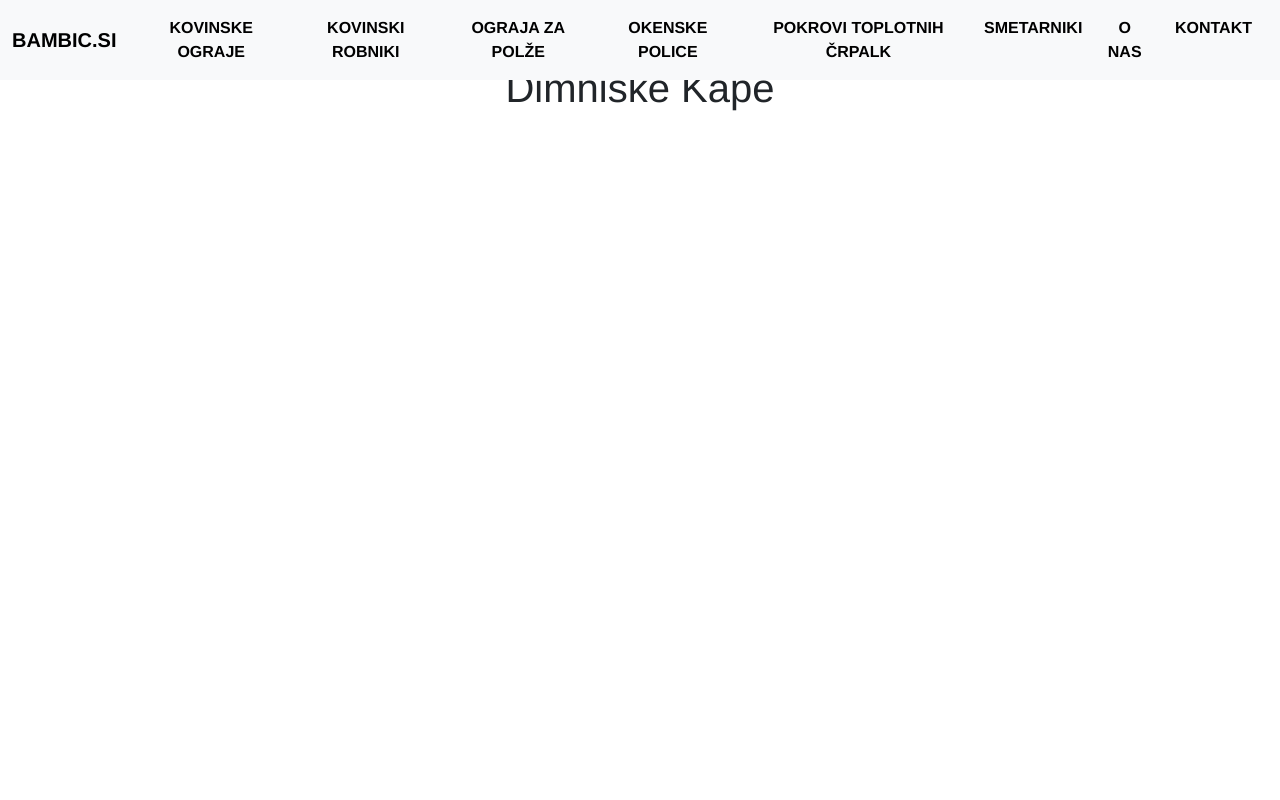
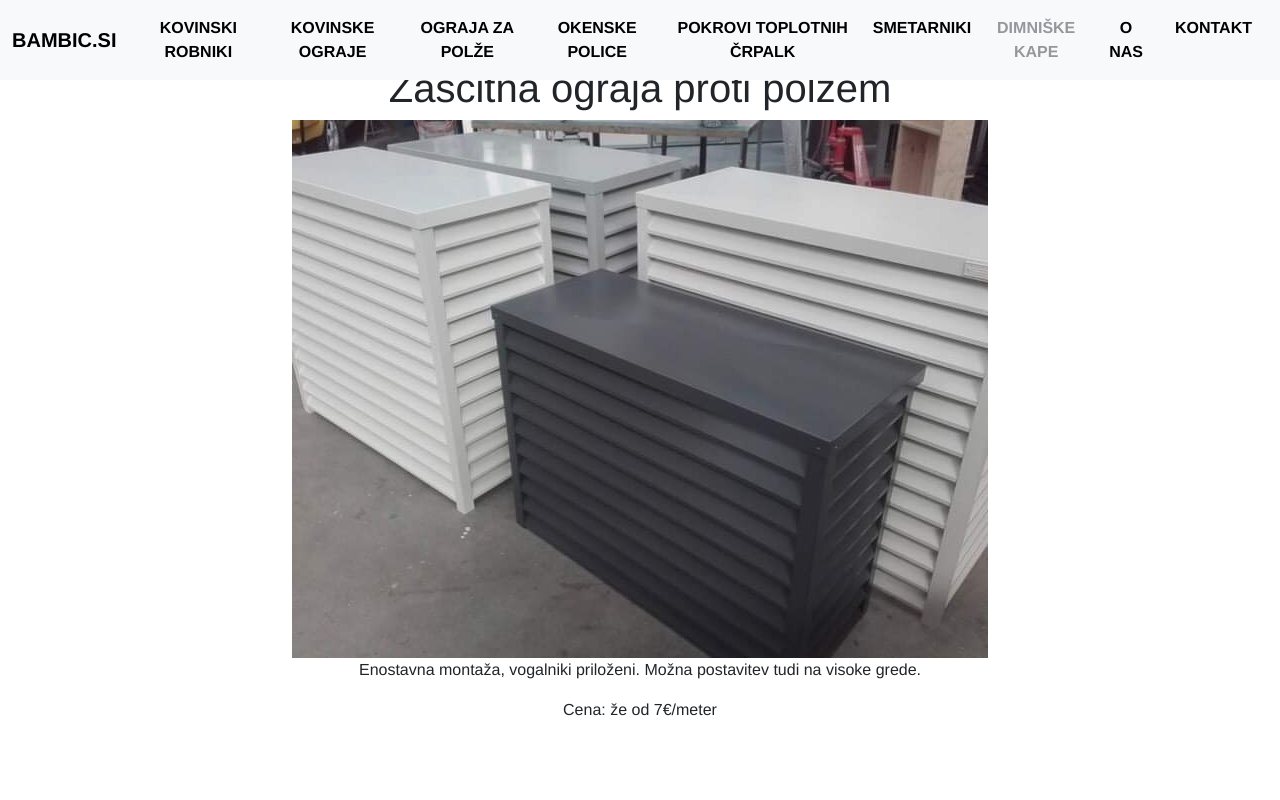
Before and after one commit to blaz-k/bambic, a Vue app: page /dimniske-kape in a window 1280 px wide. Shown: the top 800 px of the page. Built offline with nearby package versions, Linux system fonts and the light colour scheme; a web font is replaced by a local one.

Commit message:
showing content in all components, order changes in index.js;

```diff
--- a/src/App.vue
+++ b/src/App.vue
@@ -26,13 +26,13 @@
           <div class="collapse navbar-collapse" id="navbarCollapse">
             <ul class="navbar-nav me-auto mb-2 mb-md-0">
               <li class="nav-item">
-                <router-link class="nav-link" :to="{ name: 'KovinskeOgraje' }"
-                  >Kovinske Ograje</router-link
+                <router-link class="nav-link" :to="{ name: 'KovinskiRobniki' }"
+                  >Kovinski Robniki</router-link
                 >
               </li>
               <li class="nav-item">
-                <router-link class="nav-link" :to="{ name: 'KovinskiRobniki' }"
-                  >Kovinski Robniki</router-link
+                <router-link class="nav-link" :to="{ name: 'KovinskeOgraje' }"
+                  >Kovinske Ograje</router-link
                 >
               </li>
               <li class="nav-item">
@@ -53,6 +53,11 @@
               <li class="nav-item">
                 <router-link class="nav-link" :to="{ name: 'Smetarniki' }"
                   >Smetarniki</router-link
+                >
+              </li>
+              <li class="nav-item">
+                <router-link class="nav-link" :to="{ name: 'DimniskeKape' }"
+                  >Dimniške Kape</router-link
                 >
               </li>
             </ul>
--- a/src/store/index.js
+++ b/src/store/index.js
@@ -61,24 +61,6 @@ export default createStore({
       },
       {
         id: 3,
-        name: "Pokrovi za toplotne črpalke",
-        imgUrl: require("@/assets/img/dark-background.jpeg"),
-        details: [""],
-        cena: "že od 300 €",
-        text: "Zaščita za zunanjo enoto toplotne črpalke ali klime. Ohišje narejeno iz aluminija. Na voljo več različnih barv in materialov.",
-      },
-      {
-        id: 4,
-        name: "Smetarniki",
-        imgUrl: require("@/assets/img/smetarniki/smetarnik1.jpg"),
-        details: [""],
-        cena: "že od 350€/kos",
-        text: `Odprt smetarnik na kolesih (ograja okoli vašega smetnjaka) ali pa klasičen z vratci. Če bi radi zakrili smetnjake na lep in eleganten
-        način in nanj obesili morda korita za rože. vIzdelan iz ALU profilov in ALU pločevine(možno v večih barvah). Spodaj ima tudi kolesca za premikanje.
-        Odporen na vse vremenske razmere. `,
-      },
-      {
-        id: 5,
         name: "Zaščitna ograja proti polžem",
         imgUrl: require("@/assets/img/crpalke/crpalka1.jpg"),
         details: [
@@ -89,9 +71,8 @@ export default createStore({
         cena: "že od 7€/meter ",
         text: "Enostavna montaža, vogalniki priloženi. Možna postavitev tudi na visoke grede.",
       },
-
       {
-        id: 6,
+        id: 4,
         name: "Okenske police iz pločevine",
         imgUrl: require("@/assets/img/ograje/ograja.jpg"),
         details: [
@@ -103,7 +84,26 @@ export default createStore({
         text: "Po naročilu izdelane okenske police",
       },
       {
+        id: 5,
+        name: "Pokrovi za toplotne črpalke",
+        imgUrl: require("@/assets/img/dark-background.jpeg"),
+        details: [""],
+        cena: "že od 300 €",
+        text: "Zaščita za zunanjo enoto toplotne črpalke ali klime. Ohišje narejeno iz aluminija. Na voljo več različnih barv in materialov.",
+      },
+      {
         id: 6,
+        name: "Smetarniki",
+        imgUrl: require("@/assets/img/smetarniki/smetarnik1.jpg"),
+        details: [""],
+        cena: "že od 350€/kos",
+        text: `Odprt smetarnik na kolesih (ograja okoli vašega smetnjaka) ali pa klasičen z vratci. Če bi radi zakrili smetnjake na lep in eleganten
+        način in nanj obesili morda korita za rože. vIzdelan iz ALU profilov in ALU pločevine(možno v večih barvah). Spodaj ima tudi kolesca za premikanje.
+        Odporen na vse vremenske razmere. `,
+      },
+
+      {
+        id: 7,
         name: "Dimniške kape",
         imgUrl: require("@/assets/img/ograje/ograja.jpg"),
         details: [
--- a/src/views/DimniskeKape.vue
+++ b/src/views/DimniskeKape.vue
@@ -1,12 +1,20 @@
 <template>
   <div>
-    <h1>Dimniške Kape</h1>
+    <h1>{{ products[2].name }}</h1>
+    <img :src="products[2].imgUrl" alt="" />
+    <p class="text">{{ products[2].text }}</p>
+    <p class="cena">Cena: {{ products[2].cena }}</p>
   </div>
 </template>
 
 <script>
+import { mapState } from "vuex";
+
 export default {
   name: "DimniskeKape",
+  computed: {
+    ...mapState(["products"]),
+  },
 };
 </script>
 
--- a/src/views/OgrajaPolzi.vue
+++ b/src/views/OgrajaPolzi.vue
@@ -1,9 +1,9 @@
 <template>
   <div>
-    <h1>{{ products[4].name }}</h1>
-    <img :src="products[4].imgUrl" alt="" />
-    <p class="text">{{ products[4].text }}</p>
-    <p class="cena">Cena: {{ products[4].cena }}</p>
+    <h1>{{ products[2].name }}</h1>
+    <img :src="products[2].imgUrl" alt="" />
+    <p class="text">{{ products[2].text }}</p>
+    <p class="cena">Cena: {{ products[2].cena }}</p>
   </div>
 </template>
 
--- a/src/views/OkenskePolice.vue
+++ b/src/views/OkenskePolice.vue
@@ -1,11 +1,19 @@
 <template>
   <div>
-    <h1>Okenske Police</h1>
+    <h1>{{ products[3].name }}</h1>
+    <img :src="products[3].imgUrl" alt="" />
+    <p class="text">{{ products[3].text }}</p>
+    <p class="cena">Cena: {{ products[3].cena }}</p>
   </div>
 </template>
 <script>
+import { mapState } from "vuex";
+
 export default {
   name: "OkenskePolice",
+  computed: {
+    ...mapState(["products"]),
+  },
 };
 </script>
 
--- a/src/views/PokroviToplotnih.vue
+++ b/src/views/PokroviToplotnih.vue
@@ -1,11 +1,19 @@
 <template>
   <div>
-    <h1>Pokrovi toplotnih črpalk</h1>
+    <h1>{{ products[4].name }}</h1>
+    <img :src="products[4].imgUrl" alt="" />
+    <p class="text">{{ products[4].text }}</p>
+    <p class="cena">Cena: {{ products[4].cena }}</p>
   </div>
 </template>
 <script>
+import { mapState } from "vuex";
+
 export default {
   name: "PokroviToplotnih",
+  computed: {
+    ...mapState(["products"]),
+  },
 };
 </script>
 
--- a/src/views/Smetarniki.vue
+++ b/src/views/Smetarniki.vue
@@ -1,12 +1,20 @@
 <template>
   <div>
-    <h1>Smetarniki</h1>
+    <h1>{{ products[5].name }}</h1>
+    <img :src="products[5].imgUrl" alt="" />
+    <p class="text">{{ products[5].text }}</p>
+    <p class="cena">Cena: {{ products[5].cena }}</p>
   </div>
 </template>
 
 <script>
+import { mapState } from "vuex";
+
 export default {
   name: "Smetarniki",
+  computed: {
+    ...mapState(["products"]),
+  },
 };
 </script>
 
```
